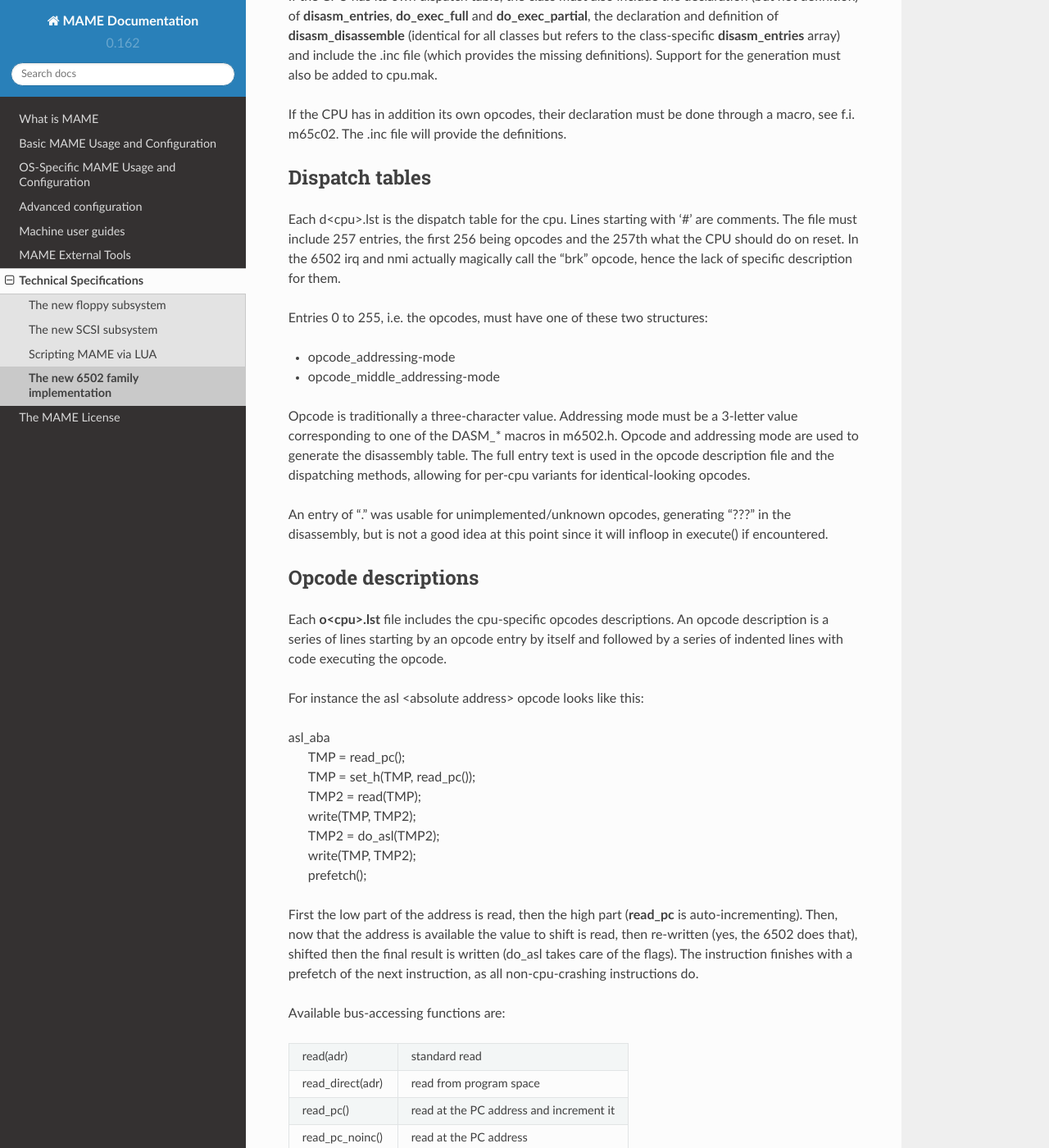
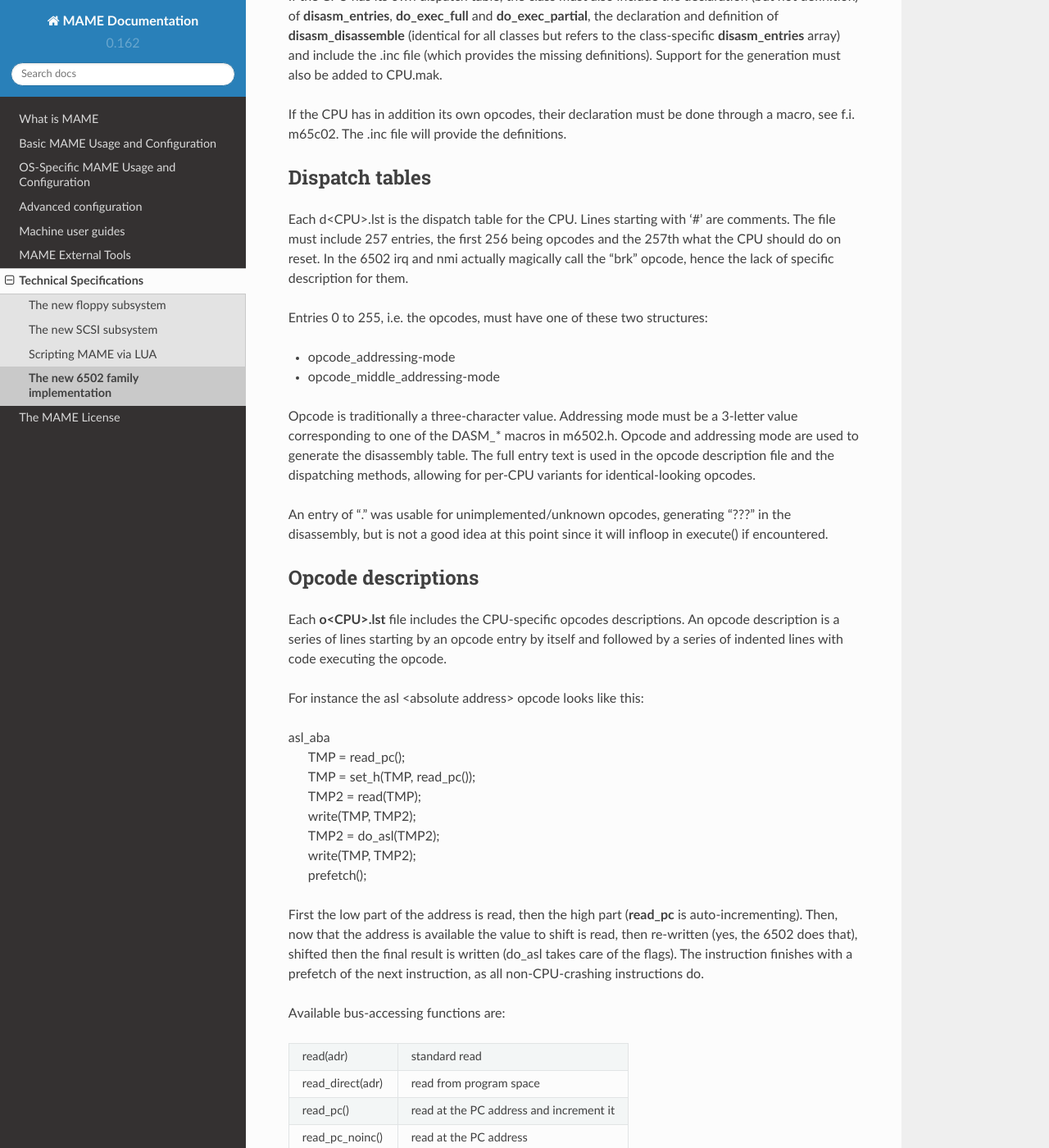
Before and after one commit to mamedev/docs, a Sphinx documentation site: the page built from source/techspecs/m6502.rst, in a window 1280 px wide and 1400 px high, scrolled down 2700 px. Shown: the whole window at 82% size. Built offline with Sphinx 7.4.7 and the Read the Docs theme 2.0.0, drawn with Linux system fonts in a browser that asks for light colours; some of the changed text lies outside the part shown.

```diff
--- a/source/techspecs/m6502.rst
+++ b/source/techspecs/m6502.rst
@@ -6,7 +6,7 @@ Introduction
 
 The new 6502 family implementation has been created to reach sub-instruction accuracy in observable behaviour. It is designed with 3 goals in mind:
 
-- every bus cycle must happen at the exact time it would happen in a real cpu, and every access the real CPU does is done
+- every bus cycle must happen at the exact time it would happen in a real CPU, and every access the real CPU does is done
 
 - instructions can be interrupted at any time in the middle then restarted at that point transparently
 
@@ -18,7 +18,7 @@ Point 1 has been ensured through bisimulation with the gate-level simulation per
 The 6502 family
 ---------------
 
-The MOS 6502 family has been large and productive. A large number of variants exist, varying on bus sizes, i/o, and even opcodes. Some offshots (g65c816, hu6280) even exist that live elsewhere in the mame tree. The final class hierarchy is this:
+The MOS 6502 family has been large and productive. A large number of variants exist, varying on bus sizes, I/O, and even opcodes. Some offshots (g65c816, hu6280) even exist that live elsewhere in the mame tree. The final class hierarchy is this:
 
 ::
 
@@ -38,7 +38,7 @@ The MOS 6502 family has been large and productive. A large number of variants ex
 
 
 
-The 6510 adds an up to 8 bits i/o port, with the 6510t, 7501 and 8502 being software-identical variants with different pin count (hence I/O count), die process (nmos, hnmos, etc) and clock support.
+The 6510 adds an up to 8 bits I/O port, with the 6510t, 7501 and 8502 being software-identical variants with different pin count (hence I/O count), die process (NMOS, HNMOS, etc) and clock support.
 
 The deco16 is a Deco variant with a small number of not really understood additional instructions and some I/O.
 
@@ -46,9 +46,9 @@ The 6504 is a pin and address-bus reduced version.
 
 The 6509 adds internal support for paging.
 
-The n2a03 is the nes variant with the D flag disabled and sound functionality integrated.
+The n2a03 is the NES variant with the D flag disabled and sound functionality integrated.
 
-The 65c02 is the very first cmos variant with some additional instructions, some fixes, and most of the undocumented instructions turned into nops. The R (rockwell, but eventually produced by WDC too among others) variant adds a number of bitwise instructions and also stp and wai. The SC variant, used by the Lynx portable console, looks identical to the R variant. The 'S' probably indicates a static-ram-cell process allowing full dc-to-max clock control.
+The 65c02 is the very first cmos variant with some additional instructions, some fixes, and most of the undocumented instructions turned into nops. The R (Rockwell, but eventually produced by WDC too among others) variant adds a number of bitwise instructions and also stp and wai. The SC variant, used by the Lynx portable console, looks identical to the R variant. The 'S' probably indicates a static-ram-cell process allowing full DC-to-max clock control.
 
 The 65ce02 is the final evolution of the ISA in this hierarchy, with additional instructions, registers, and removals of a lot of dummy accesses that slowed the original 6502 down by at least 25%. The 4510 is a 65ce02 with integrated MMU and GPIO support.
 
@@ -56,9 +56,9 @@ The 65ce02 is the final evolution of the ISA in this hierarchy, with additional
 Usage of the classes
 --------------------
 
-All the CPUs are standard modern CPU devices, with all the normal interaction with the device infrastructure. To include one of these CPUs in your driver you need to include "**cpu/m6502/<cpu>.h**" and then do a **MCFG_CPU_ADD("tag", <CPU>, clock)**.
+All the CPUs are standard modern CPU devices, with all the normal interaction with the device infrastructure. To include one of these CPUs in your driver you need to include "**CPU/m6502/<CPU>.h**" and then do a **MCFG_CPU_ADD("tag", <CPU>, clock)**.
 
-6510 variants port i/o callbacks are setup through:
+6510 variants port I/O callbacks are setup through:
   **MCFG_<CPU>_PORT_CALLBACKS(READ8(type, read_method), WRITE8(type, write_method))**
 
 And the pullup and floating lines mask is given through:
@@ -69,7 +69,7 @@ In order to see all bus accesses on the memory handlers it is possible to disabl
 
 In that case, transparent decryption support is also disabled, everything goes through normal memory-map read/write calls. The state of the sync line is given by the CPU method **get_sync()**, making implementing the decryption in the handler possible.
 
-Also, as for every executable device, the CPU method **total_cycles()** gives the current time in cycles since the start of the machine from the point of view of the cpu. Or, in other words, what is usually called the cycle number for the CPU when somebody talks about bus contention or wait states. The call is designed to be fast (no system-wide sync, no call to **machine.time()**) and is precise. Cycle number for every access is exact at the sub-instruction level.
+Also, as for every executable device, the CPU method **total_cycles()** gives the current time in cycles since the start of the machine from the point of view of the CPU. Or, in other words, what is usually called the cycle number for the CPU when somebody talks about bus contention or wait states. The call is designed to be fast (no system-wide sync, no call to **machine.time()**) and is precise. Cycle number for every access is exact at the sub-instruction level.
 
 The 4510 special nomap line is accessible through **get_nomap()**.
 
@@ -81,16 +81,16 @@ General structure of the emulations
 
 Each variant is emulated through up to 4 files:
 
-- <cpu>.h    = header for the CPU class
-- <cpu>.c    = implementation of most of the CPU class
-- d<cpu>.lst = dispatch table for the cpu
-- o<cpu>.lst = opcode implementation code for the cpu
+- <CPU>.h    = header for the CPU class
+- <CPU>.c    = implementation of most of the CPU class
+- d<CPU>.lst = dispatch table for the CPU
+- o<CPU>.lst = opcode implementation code for the CPU
 
-The last two are optional. They're used to generate a **<cpu>.inc** file in the object directory which is included by the .c file.
+The last two are optional. They're used to generate a **<CPU>.inc** file in the object directory which is included by the .c file.
 
 At a minimum, the class must include a constructor and an enum picking up the correct input line ids. See m65sc02 for a minimalist example. The header can also include specific configuration macros (see m8502) and also the class can include specific memory accessors (more on these later, simple example in m6504).
 
-If the CPU has its own dispatch table, the class must also include the declaration (but not definition) of **disasm_entries**, **do_exec_full** and **do_exec_partial**, the declaration and definition of **disasm_disassemble** (identical for all classes but refers to the class-specific **disasm_entries** array) and include the .inc file (which provides the missing definitions). Support for the generation must also be added to cpu.mak.
+If the CPU has its own dispatch table, the class must also include the declaration (but not definition) of **disasm_entries**, **do_exec_full** and **do_exec_partial**, the declaration and definition of **disasm_disassemble** (identical for all classes but refers to the class-specific **disasm_entries** array) and include the .inc file (which provides the missing definitions). Support for the generation must also be added to CPU.mak.
 
 If the CPU has in addition its own opcodes, their declaration must be done through a macro, see f.i. m65c02. The .inc file will provide the definitions.
 
@@ -98,14 +98,14 @@ If the CPU has in addition its own opcodes, their declaration must be done throu
 Dispatch tables
 ---------------
 
-Each d<cpu>.lst is the dispatch table for the cpu. Lines starting with '#' are comments. The file must include 257 entries, the first 256 being opcodes and the 257th what the CPU should do on reset. In the 6502 irq and nmi actually magically call the "brk" opcode, hence the lack of specific description for them.
+Each d<CPU>.lst is the dispatch table for the CPU. Lines starting with '#' are comments. The file must include 257 entries, the first 256 being opcodes and the 257th what the CPU should do on reset. In the 6502 irq and nmi actually magically call the "brk" opcode, hence the lack of specific description for them.
 
 Entries 0 to 255, i.e. the opcodes, must have one of these two structures:
 
 - opcode_addressing-mode
 - opcode_middle_addressing-mode
 
-Opcode is traditionally a three-character value. Addressing mode must be a 3-letter value corresponding to one of the DASM_* macros in m6502.h. Opcode and addressing mode are used to generate the disassembly table. The full entry text is used in the opcode description file and the dispatching methods, allowing for per-cpu variants for identical-looking opcodes.
+Opcode is traditionally a three-character value. Addressing mode must be a 3-letter value corresponding to one of the DASM_* macros in m6502.h. Opcode and addressing mode are used to generate the disassembly table. The full entry text is used in the opcode description file and the dispatching methods, allowing for per-CPU variants for identical-looking opcodes.
 
 An entry of "." was usable for unimplemented/unknown opcodes, generating "???" in the disassembly, but is not a good idea at this point since it will infloop in execute() if encountered.
 
@@ -113,7 +113,7 @@ An entry of "." was usable for unimplemented/unknown opcodes, generating "???" i
 Opcode descriptions
 -------------------
 
-Each **o<cpu>.lst** file includes the cpu-specific opcodes descriptions. An opcode description is a series of lines starting by an opcode entry by itself and followed by a series of indented lines with code executing the opcode.
+Each **o<CPU>.lst** file includes the CPU-specific opcodes descriptions. An opcode description is a series of lines starting by an opcode entry by itself and followed by a series of indented lines with code executing the opcode.
 
 For instance the asl <absolute address> opcode looks like this:
 
@@ -126,7 +126,7 @@ For instance the asl <absolute address> opcode looks like this:
 |     write(TMP, TMP2);
 |     prefetch();
 
-First the low part of the address is read, then the high part (**read_pc** is auto-incrementing). Then, now that the address is available the value to shift is read, then re-written (yes, the 6502 does that), shifted then the final result is written (do_asl takes care of the flags). The instruction finishes with a prefetch of the next instruction, as all non-cpu-crashing instructions do.
+First the low part of the address is read, then the high part (**read_pc** is auto-incrementing). Then, now that the address is available the value to shift is read, then re-written (yes, the 6502 does that), shifted then the final result is written (do_asl takes care of the flags). The instruction finishes with a prefetch of the next instruction, as all non-CPU-crashing instructions do.
 
 Available bus-accessing functions are:
 
@@ -277,8 +277,7 @@ The execute main call ends up very simple:
 |     }
 | }
 
-If an instruction was partially executed finish it (icount will then be zero if it still doesn't finish). Then try to run complete instructions. The NPC/IR dance is due to the fact that the 6502 does instruction prefetching, so the instruction PC and opcode come from
-the prefetch results.
+If an instruction was partially executed finish it (icount will then be zero if it still doesn't finish). Then try to run complete instructions. The NPC/IR dance is due to the fact that the 6502 does instruction prefetching, so the instruction PC and opcode come from the prefetch results.
 
 
 Future bus contention/delay slot support
@@ -361,21 +360,19 @@ A modern try/catch costs nothing if an exception is not thrown. Using this the c
 |     icount = 0;
 | }
 
-A negative icount means that the CPU won't be able to do anything for some time in the future, because it's either waiting for the bus to be free or for a peripheral to answer. These cycles will be counted until elapsed and then normal processing will go on. It's important to note that the exception path only happens when the contention/wait state goes further than the scheduling slice of the cpu. That should not usually be the case, so the cost should be minimal.
+A negative icount means that the CPU won't be able to do anything for some time in the future, because it's either waiting for the bus to be free or for a peripheral to answer. These cycles will be counted until elapsed and then normal processing will go on. It's important to note that the exception path only happens when the contention/wait state goes further than the scheduling slice of the CPU. That should not usually be the case, so the cost should be minimal.
 
 Multi-dispatch variants
 -----------------------
 
-Some variants currently in the process of being supported change instruction set depending on an internal flag, either switching to a
-16-bits mode or changing some register accesses to memory accesses. This is handled by having multiple dispatch tables for the cpu, the
-d<cpu>.lst not being 257 entries anymore but 256*n+1. The variable inst_state_base must select which instruction table to use at a given time. It must be a multiple of 256, and is in fact simply or-ed to the first instruction byte to get the dispatch table index (aka inst_state).
+Some variants currently in the process of being supported change instruction set depending on an internal flag, either switching to a 16-bits mode or changing some register accesses to memory accesses. This is handled by having multiple dispatch tables for the CPU, the d<CPU>.lst not being 257 entries anymore but 256*n+1. The variable **inst_state_base** must select which instruction table to use at a given time. It must be a multiple of 256, and is in fact simply OR-ed to the first instruction byte to get the dispatch table index (aka inst_state).
 
 Current TO-DO:
 --------------
 
 - Implement the bus contention/wait states stuff, but that requires support on the memory map side first.
 
-- Integrate the i/o subsystems in the 4510
+- Integrate the I/O subsystems in the 4510
 
 - Possibly integrate the sound subsytem in the n2a03
 
```
